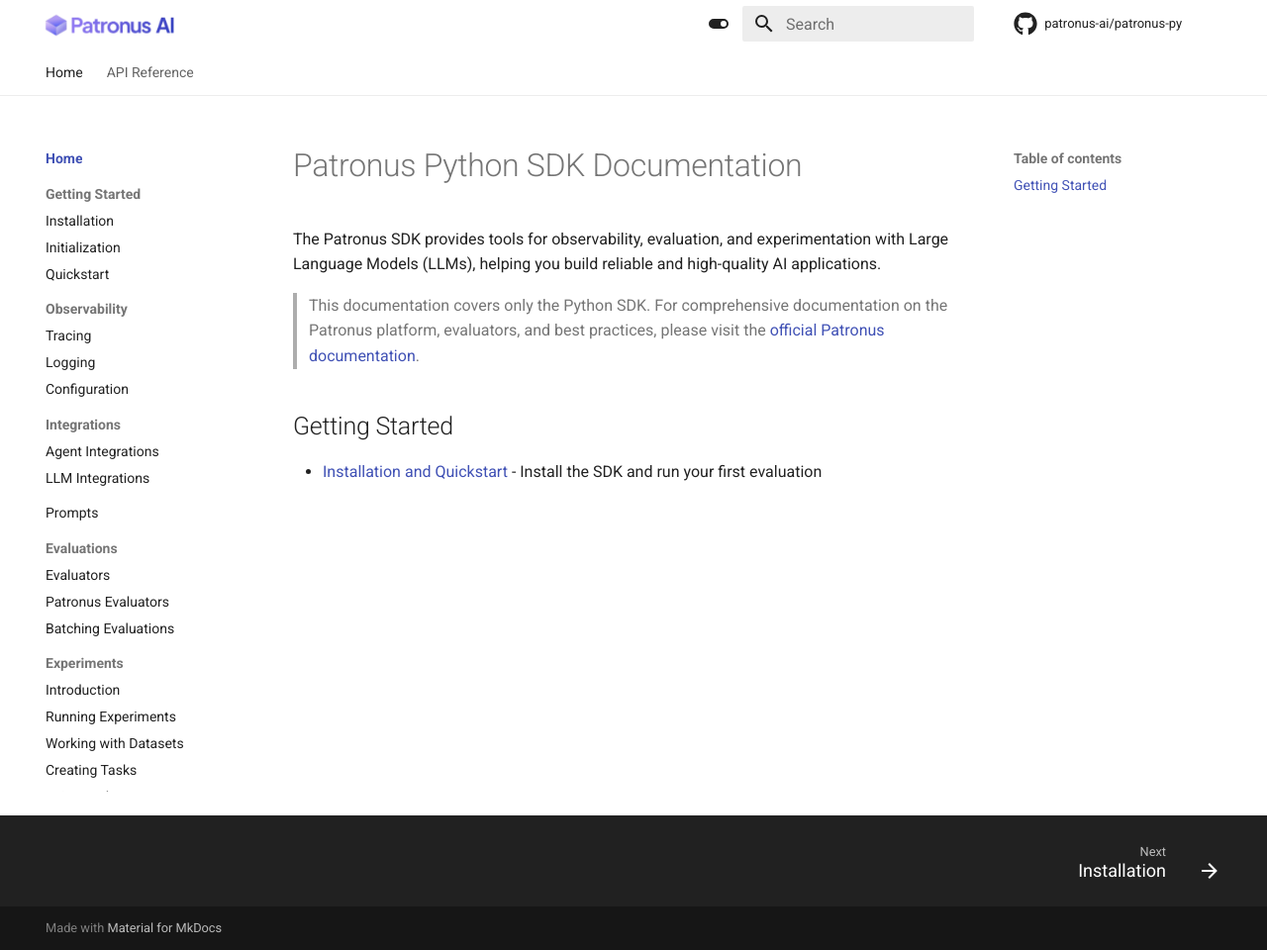
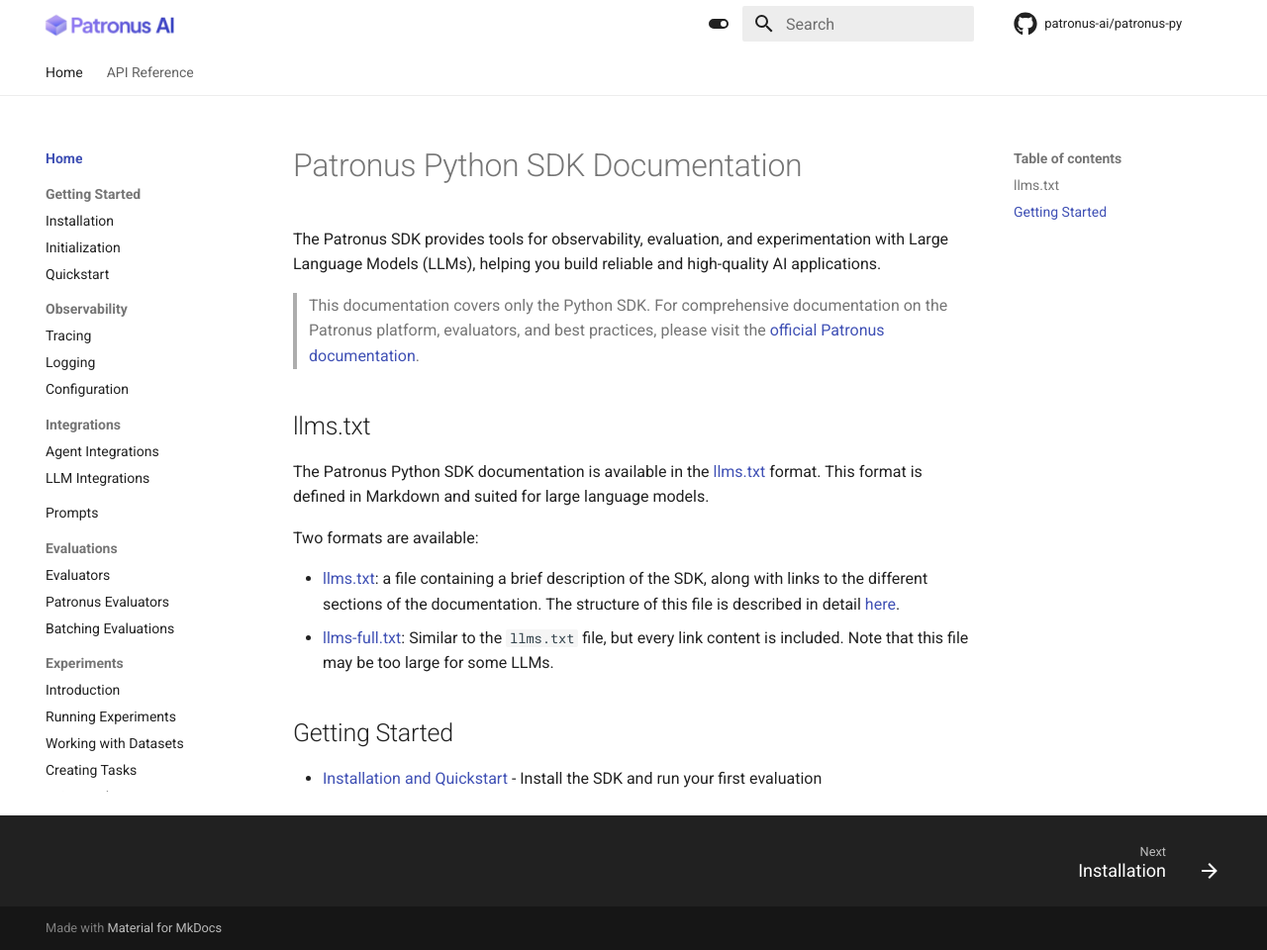
Before and after one commit to patronus-ai/patronus-py, an MkDocs documentation site: the page built from docs/index.md, in a window 1280 px wide and 960 px high. Shown: the whole window at 99% size. Built offline with MkDocs 1.6.1 and Material for MkDocs 9.7.7, drawn with Linux system fonts in a browser that asks for light colours; comment, search, counter and statistics services are not loaded.

Commit message:
Add llms.txt to the docs

```diff
--- a/docs/index.md
+++ b/docs/index.md
@@ -7,6 +7,15 @@
 > For comprehensive documentation on the Patronus platform, evaluators, and best practices,
 > please visit the [official Patronus documentation](https://docs.patronus.ai).
 
+## llms.txt
+
+The Patronus Python SDK documentation is available in the [llms.txt](https://llmstxt.org/) format.
+This format is defined in Markdown and suited for large language models.
+
+Two formats are available:
+
+- [llms.txt](https://patronus-ai.github.io/patronus-py/llms.txt): a file containing a brief description of the SDK, along with links to the different sections of the documentation. The structure of this file is described in detail [here](https://llmstxt.org/#format).
+- [llms-full.txt](https://patronus-ai.github.io/patronus-py/llms-full.txt): Similar to the `llms.txt` file, but every link content is included. Note that this file may be too large for some LLMs.
 
 ## Getting Started
 
--- a/docs/stylesheets/extra.css
+++ b/docs/stylesheets/extra.css
@@ -8,3 +8,8 @@
   background-color: #1E1E1E;
   color: #BDBDBD;
 }
+
+/* Hide site name in header */
+.md-header__title .md-header__topic:first-child {
+  display: none;
+}
--- a/mkdocs.yml
+++ b/mkdocs.yml
@@ -1,6 +1,6 @@
-site_name: ""
-site_description: "PatronusAI Python SKD"
-site_url: https://docs.patronus.ai/patronus-py
+site_name: "PatronusAI SDK"
+site_description: "PatronusAI Python SDK for systematic LLM evaluation - Build, test, and improve AI applications with evaluations, experiments, and prompt management"
+site_url: https://patronus-ai.github.io/patronus-py/
 repo_name: patronus-ai/patronus-py
 repo_url: https://github.com/patronus-ai/patronus-py
 edit_uri: edit/main/docs
@@ -103,6 +103,28 @@
 plugins:
   - search
   - autorefs
+  - llmstxt:
+      markdown_description: The Patronus SDK provides tools for observability, evaluation, experimentation, and prompt management for Large Language Models (LLMs), helping you build reliable and high-quality AI applications.
+      full_output: llms-full.txt
+      sections:
+        Getting Started:
+          - getting-started/*.md
+        Observability:
+          - observability/*.md
+        Evaluations:
+          - evaluations/*.md
+        Experiments:
+          - experiments/*.md
+        Integrations:
+          - integrations/*.md
+        Prompts:
+          - prompts/*.md
+        Configuration:
+          - configuration.md
+        Examples:
+          - examples/*.md
+        API Reference:
+          - api_ref/*.md
   - mkdocstrings:
       default_handler: python
       handlers:
--- a/pyproject.toml
+++ b/pyproject.toml
@@ -49,6 +49,7 @@
 
 [dependency-groups]
 docs = [
+    "mkdocs-llmstxt>=0.2.0",
     "mkdocs-material>=9.6.7,<10",
     "mkdocstrings-python>=1.16.5,<2",
 ]
```
Also changed, not shown: 1 other file.
